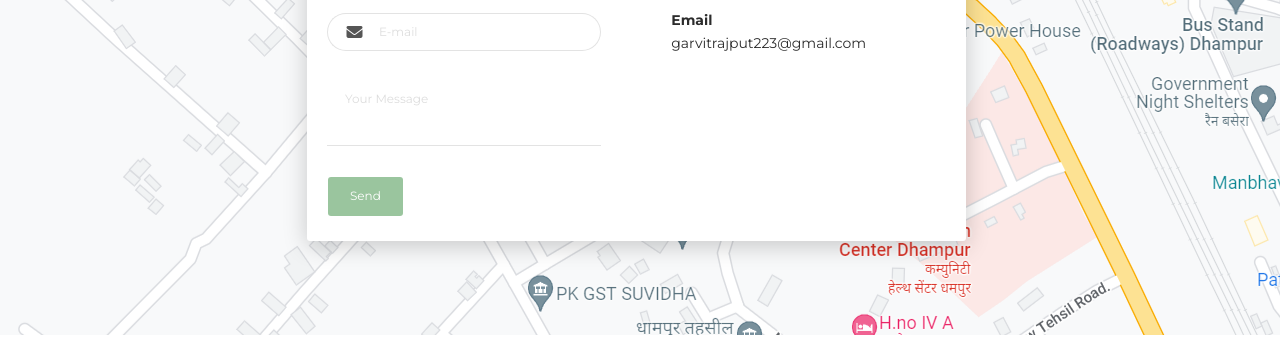
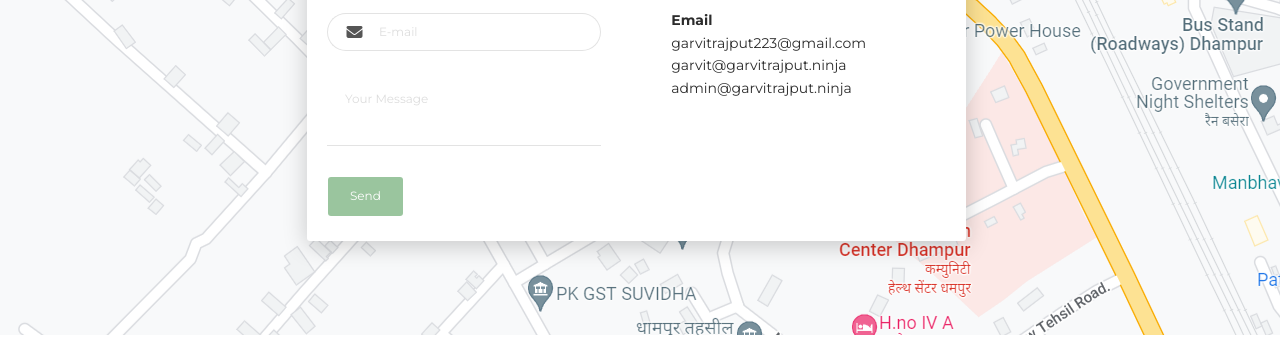
Before and after one commit to garvitrajputninja/www, a plain HTML site: page index.html in a window 1280 px wide. Shown: the part 3307-3649 px from the top of the page. Drawn offline with nearby package versions, Linux system fonts and the light colour scheme; some packages are replaced by stand-ins of ours; a script that the page names is missing.

Commit message:
Update index.html

```diff
--- a/index.html
+++ b/index.html
@@ -331,6 +331,8 @@
                     <p class="pb-2"><i class="fa fa-whatsapp" aria-hidden="true">&nbsp;+91-9520447284</i></p>
                     <p class="mb-0"><strong>Email</strong></p>
                     <p class="mb-0">garvitrajput223@gmail.com</p>
+                     <p class="mb-0">garvit@garvitrajput.ninja</p>
+                    <p class="mb-0">admin@garvitrajput.ninja</p>
                   </div>
                 </div>
               </div>
```
